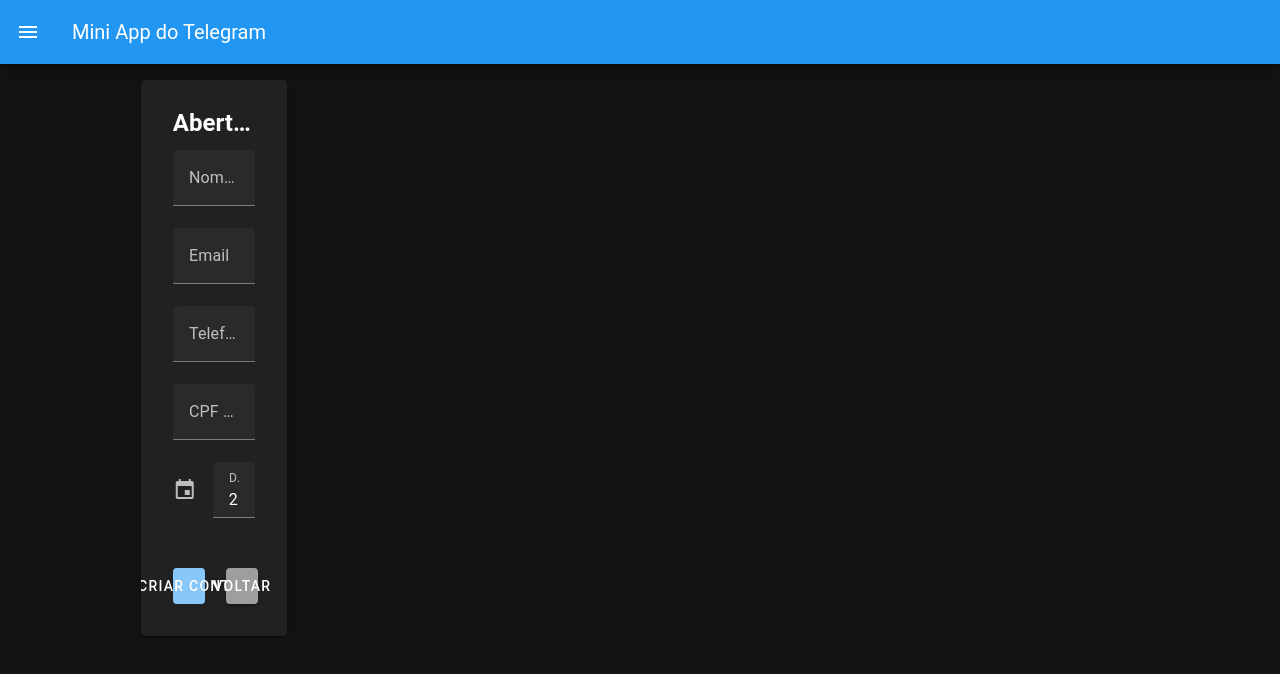
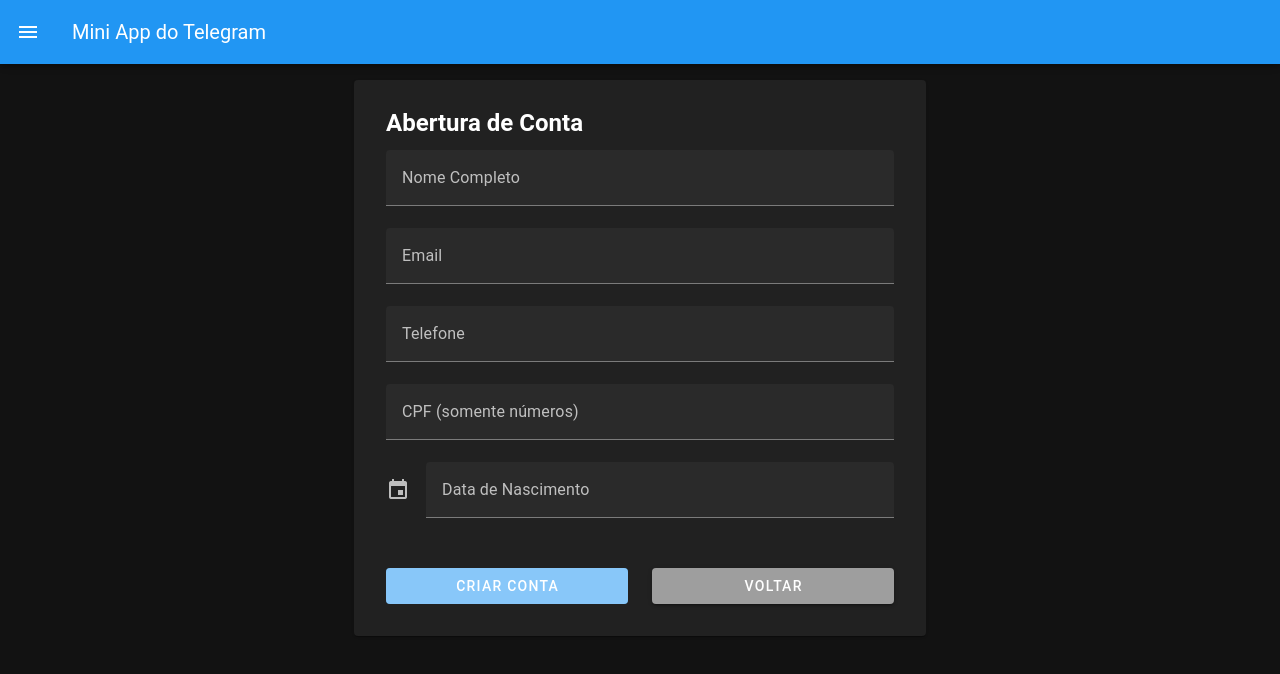
Before and after one commit to IPstarspay/telegram-mini-app, a Vue app: page /opening-acount in a window 1280 px wide. Shown: the top 674 px of the page. Built offline with nearby package versions, Linux system fonts and the light colour scheme.

Commit message:
update header

```diff
--- a/src/App.vue
+++ b/src/App.vue
@@ -9,10 +9,10 @@
   </v-app>
 </template>
 
-<script lang="ts" setup>
+<script setup lang="ts">
 import { onMounted } from 'vue';
 import { useTelegramStore } from '@/stores/telegramStore';
-import Header from '@/components/Header.vue';
+import Header from '@/components/HeaderComponent.vue';
 
 const telegramStore = useTelegramStore();
 
--- a/src/components.d.ts
+++ b/src/components.d.ts
@@ -8,7 +8,7 @@ export {}
 declare module 'vue' {
   export interface GlobalComponents {
     AppFooter: typeof import('./components/AppFooter.vue')['default']
-    Header: typeof import('./components/Header.vue')['default']
+    HeaderComponent: typeof import('./components/HeaderComponent.vue')['default']
     QuoteChart: typeof import('./components/QuoteChart.vue')['default']
     RouterLink: typeof import('vue-router')['RouterLink']
     RouterView: typeof import('vue-router')['RouterView']
--- a/src/components/Header.vue
+++ /dev/null
@@ -1,63 +0,0 @@
-<template>
-  <div>
-    <v-app-bar
-      app
-      color="primary"
-      dark
-    >
-      <v-app-bar-nav-icon @click="drawer = !drawer" />
-      <v-toolbar-title>Mini App do Telegram</v-toolbar-title>
-      <v-spacer />
-    </v-app-bar>
-
-    <v-navigation-drawer
-      v-model="drawer"
-      app
-      temporary
-    >
-      <v-list>
-        <v-list-item
-          to="/opening-acount"
-          link
-        >
-          <v-list-item-icon>
-            <v-icon>mdi-bank</v-icon>
-          </v-list-item-icon>
-          <v-list-item-content>
-            <v-list-item-title>Abertura de Conta</v-list-item-title>
-          </v-list-item-content>
-        </v-list-item>
-
-        <v-list-item
-          to="/quote"
-          link
-        >
-          <v-list-item-icon>
-            <v-icon>mdi-chart-line</v-icon>
-          </v-list-item-icon>
-          <v-list-item-content>
-            <v-list-item-title>Cotação</v-list-item-title>
-          </v-list-item-content>
-        </v-list-item>
-
-        <v-list-item
-          to="/toncoin"
-          link
-        >
-          <v-list-item-icon>
-            <v-icon>mdi-currency-usd</v-icon>
-          </v-list-item-icon>
-          <v-list-item-content>
-            <v-list-item-title>Compra e Venda de TON</v-list-item-title>
-          </v-list-item-content>
-        </v-list-item>
-      </v-list>
-    </v-navigation-drawer>
-  </div>
-</template>
-
-<script setup lang="ts">
-import { ref } from 'vue';
-
-const drawer = ref(false);
-</script>
--- /dev/null
+++ b/src/components/HeaderComponent.vue
@@ -0,0 +1,60 @@
+<template>
+  <div>
+    <v-app-bar
+      app
+      color="primary"
+      dark
+    >
+      <v-app-bar-nav-icon @click="drawer = !drawer" />
+      <v-toolbar-title>Mini App do Telegram</v-toolbar-title>
+      <v-spacer />
+    </v-app-bar>
+
+    <v-navigation-drawer
+      v-model="drawer"
+      app
+      temporary
+    >
+      <v-list lines="two">
+        <v-list-item
+          title="Cotação"
+          subtitle="Consulte a cotação de moedas"
+          prepend-icon="mdi-chart-line"
+          to="/quote"
+          link
+        />
+
+        <v-list-item
+          title="Conta"
+          subtitle="Abra sua conta"
+          prepend-icon="mdi-bank"
+          to="/opening-acount"
+          link
+        />
+
+        <v-list-item
+          title="TON"
+          subtitle="Compre e venda TON"
+          prepend-icon="mdi-currency-usd"
+          to="/toncoin"
+          link
+        />
+      </v-list>
+    </v-navigation-drawer>
+  </div>
+</template>
+
+<script lang="ts">
+import { ref, defineComponent } from 'vue';
+
+export default defineComponent({
+  name: 'HeaderComponent',
+  setup() {
+    const drawer = ref(false);
+
+    return {
+      drawer,
+    };
+  },
+});
+</script>
--- a/src/components/QuoteChart.vue
+++ b/src/components/QuoteChart.vue
@@ -1,3 +1,33 @@
+<template>
+  <!-- Usando um v-card do Vuetify para enquadrar o gráfico -->
+  <v-card
+    class="mx-auto my-4"
+    max-width="400"
+    outlined
+  >
+    <v-card-title class="justify-center">
+      Histórico de Preço
+    </v-card-title>
+    <v-card-text>
+      <div
+        v-if="computedChartData"
+        style="height: 300px;"
+      >
+        <Line
+          :data="computedChartData"
+          :options="chartOptions"
+        />
+      </div>
+      <div
+        v-else
+        class="text-center"
+      >
+        Dados não disponíveis
+      </div>
+    </v-card-text>
+  </v-card>
+</template>
+
 <script setup lang="ts">
 import { computed } from 'vue';
 import { Line } from 'vue-chartjs';
@@ -10,10 +40,11 @@ import {
   CategoryScale,
   LinearScale,
   PointElement,
+  Filler,
 } from 'chart.js';
 import { useQuoteStore } from '@/stores/quoteStore';
 
-ChartJS.register(Title, Tooltip, Legend, LineElement, CategoryScale, LinearScale, PointElement);
+ChartJS.register(Title, Tooltip, Legend, LineElement, CategoryScale, LinearScale, PointElement, Filler);
 
 const store = useQuoteStore();
 
@@ -30,7 +61,7 @@ const computedChartData = computed(() => {
   const p1h = currentPrice / (1 + store.quote.percent_change_1h / 100);
 
   // Para 24h, converte a string removendo '%' e vírgula
-  const percent24hStr = store.quote.percent_change_24h.replace('%','').trim();
+  const percent24hStr = store.quote.percent_change_24h.replace('%', '').trim();
   const percent24h = parseFloat(percent24hStr.replace(',', '.'));
   const p24h = currentPrice / (1 + percent24h / 100);
 
@@ -78,33 +109,3 @@ const chartOptions = {
   },
 };
 </script>
-
-<template>
-  <!-- Usando um v-card do Vuetify para enquadrar o gráfico -->
-  <v-card
-    class="mx-auto my-4"
-    max-width="400"
-    outlined
-  >
-    <v-card-title class="justify-center">
-      Histórico de Preço
-    </v-card-title>
-    <v-card-text>
-      <div
-        v-if="computedChartData"
-        style="height: 300px;"
-      >
-        <Line
-          :data="computedChartData"
-          :options="chartOptions"
-        />
-      </div>
-      <div
-        v-else
-        class="text-center"
-      >
-        Dados não disponíveis
-      </div>
-    </v-card-text>
-  </v-card>
-</template>
--- a/src/main.ts
+++ b/src/main.ts
@@ -6,11 +6,7 @@
 
 // Plugins
 import { registerPlugins } from '@/plugins'
-
-// Components
 import App from './App.vue'
-
-// Composables
 import { createApp } from 'vue'
 
 const app = createApp(App)
--- a/src/pages/OpeningAccountPage.vue
+++ b/src/pages/OpeningAccountPage.vue
@@ -1,22 +1,10 @@
 <template>
-  <v-container
-    fluid
-    class="pa-0 fill-height"
-    style="background-color: #121212;"
-  >
-    <v-form
-      ref="form"
-      v-model="valid"
-      lazy-validation
-    >
-      <v-row
-        justify="center"
-        align="center"
-      >
+  <v-row justify="center">
     <v-col
       cols="12"
-          sm="8"
-          md="6"
+      sm="10"
+      md="8"
+      lg="6"
     >
       <v-card
         dark
@@ -27,7 +15,7 @@
           Abertura de Conta
         </v-card-title>
         <v-card-text>
-              <!-- Nome Completo -->
+          <!-- Campos do formulário -->
           <v-text-field
             v-model="formData.fullName"
             label="Nome Completo"
@@ -37,7 +25,6 @@
             required
             color="primary"
           />
-              <!-- Email -->
           <v-text-field
             v-model="formData.email"
             label="Email"
@@ -47,7 +34,6 @@
             required
             color="primary"
           />
-              <!-- Telefone -->
           <v-text-field
             v-model="formData.phone"
             label="Telefone"
@@ -57,7 +43,6 @@
             required
             color="primary"
           />
-              <!-- CPF -->
           <v-text-field
             v-model="formData.cpf"
             label="CPF (somente números)"
@@ -67,9 +52,10 @@
             required
             color="primary"
           />
+
           <!-- Data de Nascimento -->
           <v-menu
-                v-model:model-value="menu"
+            v-model="menu"
             :close-on-content-click="false"
             transition="scale-transition"
             offset-y
@@ -77,7 +63,7 @@
           >
             <template #activator="{ props }">
               <v-text-field
-                    v-model="formData.birthDate"
+                v-model="formattedDate"
                 label="Data de Nascimento"
                 prepend-icon="mdi-calendar"
                 readonly
@@ -91,9 +77,10 @@
             <v-date-picker
               v-model="formData.birthDate"
               no-title
-                  @update:model-value="menu = false"
+              @update:model-value="updateFormattedDate"
             />
           </v-menu>
+
           <!-- Botões -->
           <v-row
             class="mt-4"
@@ -129,43 +116,23 @@
       </v-card>
     </v-col>
   </v-row>
-    </v-form>
-  </v-container>
 </template>
 
-<script setup lang="ts">
-import { ref } from 'vue';
-import { VForm } from 'vuetify/components/VForm';
-import { VMenu } from 'vuetify/components/VMenu';
+<script lang="ts">
+import { defineComponent, ref, computed } from 'vue';
 
-interface FormData {
-  fullName: string;
-  email: string;
-  phone: string;
-  cpf: string;
-  birthDate: string;
-}
-
-// Obtém a data atual em YYYY-MM-DD
-const today = new Date().toISOString().slice(0, 10);
-
-const valid = ref(false);
-const form = ref<InstanceType<typeof VForm> | null>(null);
-const menu = ref(false);
-
-const formData = ref<FormData>({
+export default defineComponent({
+  name: 'OpeningAccountPage',
+  setup() {
+    const formData = ref({
       fullName: '',
       email: '',
       phone: '',
       cpf: '',
-  birthDate: today,
+      birthDate: null as Date | null,
     });
 
-// Regras de validação
-const nameRules = [
-  (v: string) => !!v || 'Nome é obrigatório',
-  (v: string) => (v && v.length >= 3) || 'Nome deve ter pelo menos 3 caracteres',
-];
+    const nameRules = [(v: string) => !!v || 'Nome é obrigatório'];
 
     const emailRules = [
       (v: string) => !!v || 'Email é obrigatório',
@@ -174,18 +141,48 @@ const emailRules = [
 
     const phoneRules = [
       (v: string) => !!v || 'Telefone é obrigatório',
-  (v: string) => (v && v.length >= 8) || 'Telefone deve ter pelo menos 8 dígitos',
+      (v: string) => v.length === 11 || 'Telefone deve ter 11 dígitos',
     ];
 
     const cpfRules = [
       (v: string) => !!v || 'CPF é obrigatório',
-  (v: string) => (v && v.length === 11) || 'CPF deve ter 11 dígitos',
+      (v: string) => v.length === 11 || 'CPF deve ter 11 dígitos',
     ];
 
-const submitForm = (): void => {
-  if (form.value?.validate()) {
-    // Chame a API ou faça o processamento necessário aqui
-    alert('Conta criada com sucesso!');
+    const valid = ref(false);
+    const menu = ref(false);
+
+    // Formata a data para exibição no input
+    const formattedDate = computed(() => {
+      return formData.value.birthDate
+        ? formData.value.birthDate.toLocaleDateString('pt-BR')
+        : '';
+    });
+
+    // Atualiza a data formatada quando o usuário seleciona uma nova data
+    const updateFormattedDate = (date: Date | null) => {
+      formData.value.birthDate = date;
+      menu.value = false;
+    };
+
+    const submitForm = () => {
+      if (valid.value) {
+        console.log('Formulário válido', formData.value);
       }
     };
+
+    return {
+      formData,
+      nameRules,
+      emailRules,
+      phoneRules,
+      cpfRules,
+      valid,
+      menu,
+      formattedDate,
+      updateFormattedDate,
+      submitForm,
+    };
+  },
+});
 </script>
--- a/src/pages/QuotePage.vue
+++ b/src/pages/QuotePage.vue
@@ -1,20 +1,3 @@
-<script setup lang="ts">
-import { onMounted, watch } from 'vue';
-import { useQuoteStore } from '@/stores/quoteStore';
-import QuoteChart from '@/components/QuoteChart.vue';
-
-const store = useQuoteStore();
-
-// Sempre que o símbolo selecionado mudar, atualiza a cotação
-watch(() => store.selectedSymbol, () => {
-  store.fetchQuote();
-});
-
-onMounted(() => {
-  store.fetchQuote();
-});
-</script>
-
 <template>
   <v-container class="py-4">
     <v-row justify="center">
@@ -60,5 +43,36 @@ onMounted(() => {
         </div>
       </v-col>
     </v-row>
+    <v-row justify="center">
+      <v-col
+        cols="12"
+        md="8"
+        class="text-center"
+      >
+        <v-btn
+          color="grey"
+          block
+          to="/"
+        >
+          Voltar
+        </v-btn>
+      </v-col>
+    </v-row>
   </v-container>
 </template>
+
+<script setup lang="ts">
+import { onMounted, watch } from 'vue';
+import { useQuoteStore } from '@/stores/quoteStore';
+import QuoteChart from '@/components/QuoteChart.vue';
+
+const store = useQuoteStore();
+
+watch(() => store.selectedSymbol, () => {
+  store.fetchQuote();
+});
+
+onMounted(() => {
+  store.fetchQuote();
+});
+</script>
```
Lines whose indentation alone changed are shown as unchanged.
